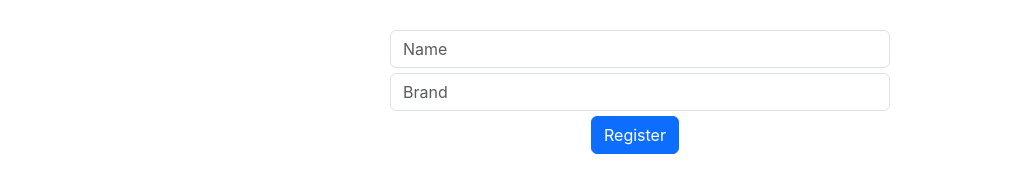
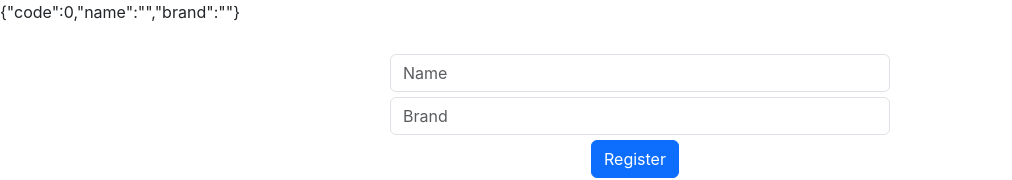
Before and after one commit to souzafcharles/Spring-Boot-React-MySQL, a React (Create React App) app in the folder frontend/: page / in a window 1280 px wide. Shown: the top 180 px of the page, without its empty margins (0-1012 px from the left). Built offline with nearby package versions, Linux system fonts and the light colour scheme; no server answers.

Commit message:
feat: implements product useState

```diff
--- a/frontend/src/App.js
+++ b/frontend/src/App.js
@@ -11,6 +11,7 @@ function App() {
   };
   const [btnRegister, setBtnRegister] = useState(true);
   const [products, setProducts] = useState([]);
+  const [productObject , setProductObject] = useState(product);
 
   useEffect(() => {
     fetch("http://localhost:8000/list")
@@ -20,6 +21,7 @@ function App() {
 
   return (
     <div>
+      <p>{JSON.stringify(productObject)}</p>
       <Form buttonHidden={btnRegister} />
       <Table vector={products} />
     </div>
```
Also changed, not shown: 1 other file (tests, documents, lock files or other folders).
